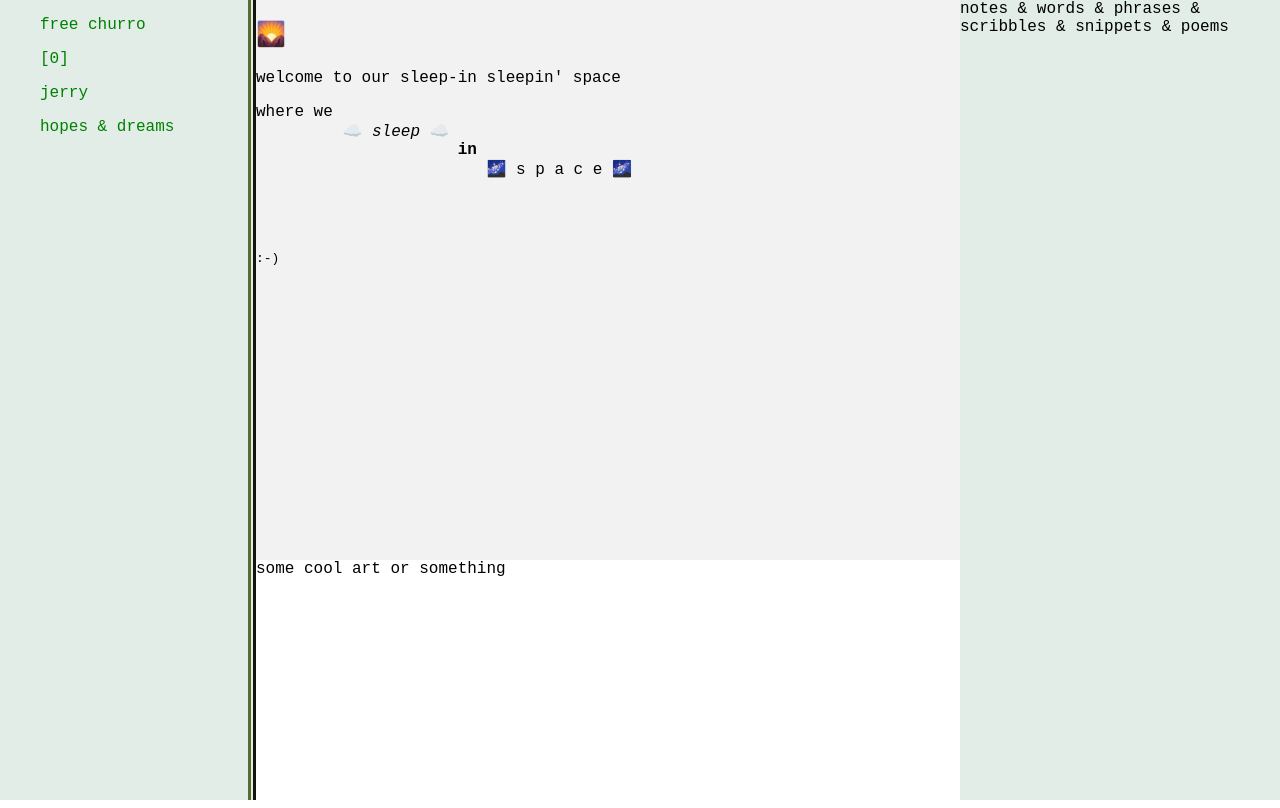
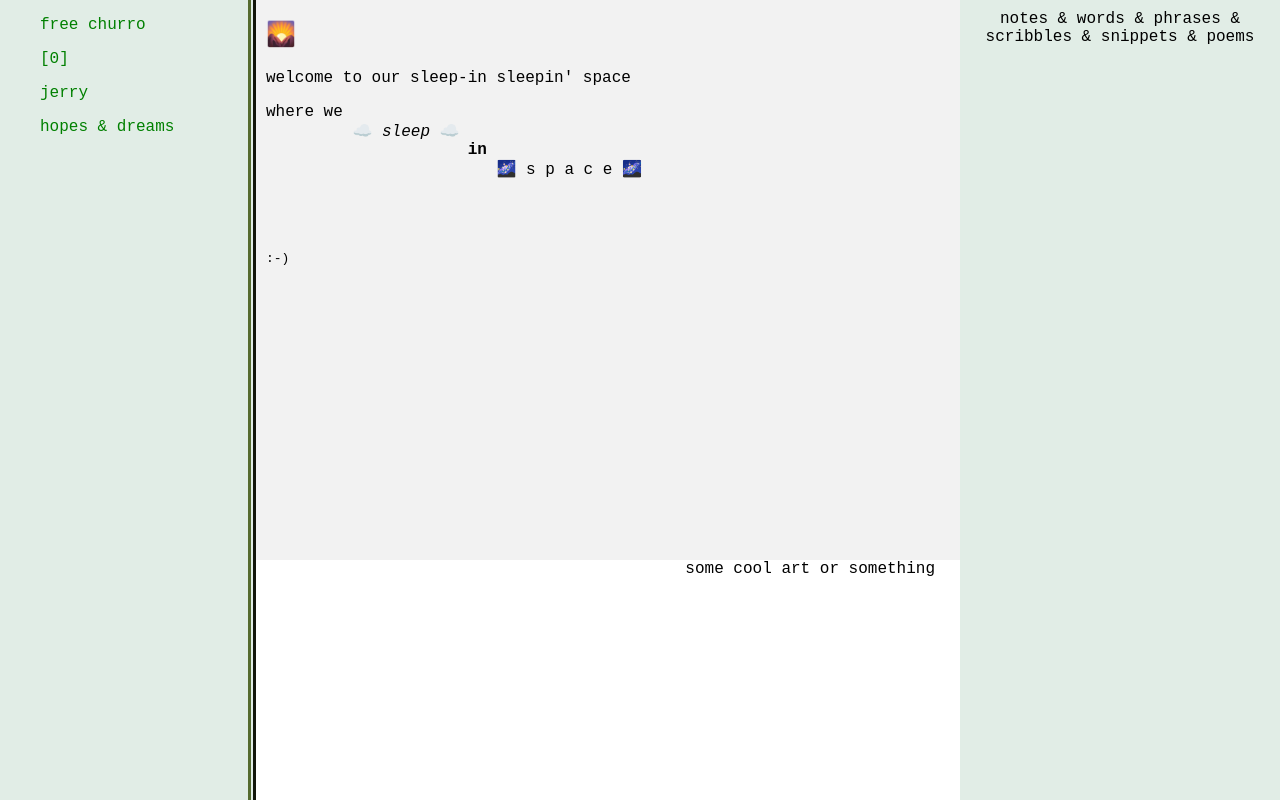
Before and after one commit to saspau/saspau.github.io, an Eleventy site: page index.md in a window 1280 px wide. Built offline with nearby package versions, Linux system fonts and the light colour scheme; Eleventy itself is replaced by a stand-in of ours; files that its build step writes are made by us from their sources; what markdown-it-attrs, markdown-it-deflist, markdown-it-task-lists, markdown-it-toc-done-right would draw is missing.

Commit message:
add some padding

```diff
--- a/_includes/base.njk
+++ b/_includes/base.njk
@@ -36,13 +36,16 @@
                             </div>
                         </div>
                         <div class="bottom">
+                            <div class="bottom-content">
                                 {% block bottom %}
                                     some cool art or something
                                 {% endblock %}
                             </div>
                         </div>
                     </div>
+                </div>
                 <div class="right pane">
+                    <div class="right-content">
                         {% block right %}
                             notes & words & phrases & scribbles & snippets & poems
                         {% endblock %}
--- a/styles/base.scss
+++ b/styles/base.scss
@@ -81,10 +81,25 @@ body {
     width: 25%;
 }
 
+.right-content {
+    padding: 10px;
+    text-align: center;
+}
+
+.top-content,
+.bottom-content {
+    padding-left: 10px;
+    padding-right: 25px;
+}
+
 .top-content {
-    width: 100%;
+    width: auto;
     height: 100%;
     overflow: auto; // allow for independent scrolling
+}
+
+.bottom-content {
+    text-align: right;
 }
 
 a:link, a:visited {
```
Lines whose indentation alone changed are shown as unchanged.
